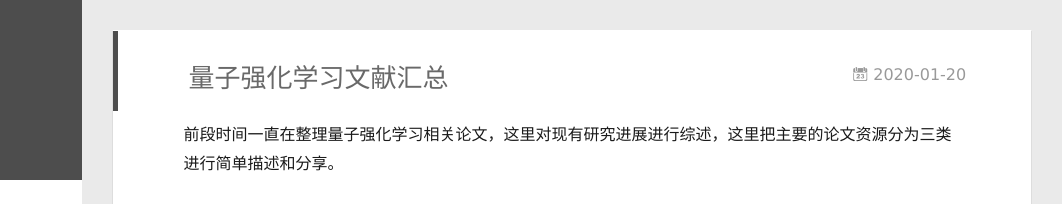
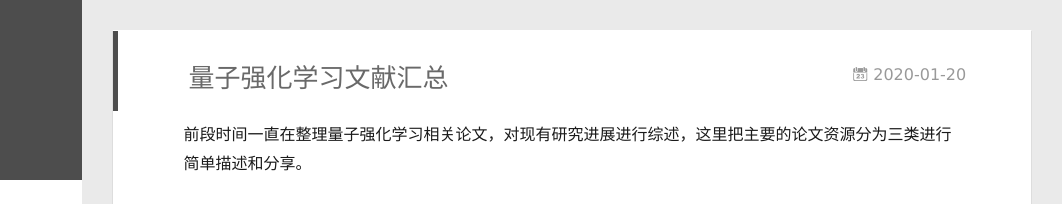
Before and after one commit to wzhappapp/wzhappapp.github.io, a plain HTML site: page 2020/01/20/量子强化学习文献汇总/index.html in a window 1280 px wide. Shown: the top 204 px of the page, 218-1280 px from the left. Drawn offline with nearby package versions, Linux system fonts and the light colour scheme; some packages are replaced by stand-ins of ours; a script that the page names is missing.

Commit message:
Site updated: 2020-01-20 23:14:12

```diff
--- a/2020/01/20/量子强化学习文献汇总/index.html
+++ b/2020/01/20/量子强化学习文献汇总/index.html
@@ -8,14 +8,14 @@
   <link rel="dns-prefetch" href="http://zh7.wang">
   <title>量子强化学习文献汇总 | MaoChun&#39;s blogs</title>
   <meta name="viewport" content="width=device-width, initial-scale=1, maximum-scale=1">
-  <meta name="description" content="前段时间一直在整理量子强化学习相关论文，这里对现有研究进展进行综述，这里把主要的论文资源分为三类进行简单描述和分享。">
+  <meta name="description" content="前段时间一直在整理量子强化学习相关论文，对现有研究进展进行综述，这里把主要的论文资源分为三类进行简单描述和分享。">
 <meta property="og:type" content="article">
 <meta property="og:title" content="量子强化学习文献汇总">
 <meta property="og:url" content="http://zh7.wang/2020/01/20/%E9%87%8F%E5%AD%90%E5%BC%BA%E5%8C%96%E5%AD%A6%E4%B9%A0%E6%96%87%E7%8C%AE%E6%B1%87%E6%80%BB/index.html">
 <meta property="og:site_name" content="MaoChun&#39;s blogs">
-<meta property="og:description" content="前段时间一直在整理量子强化学习相关论文，这里对现有研究进展进行综述，这里把主要的论文资源分为三类进行简单描述和分享。">
+<meta property="og:description" content="前段时间一直在整理量子强化学习相关论文，对现有研究进展进行综述，这里把主要的论文资源分为三类进行简单描述和分享。">
 <meta property="article:published_time" content="2020-01-20T08:51:47.000Z">
-<meta property="article:modified_time" content="2020-01-20T13:17:29.785Z">
+<meta property="article:modified_time" content="2020-01-20T15:13:20.050Z">
 <meta property="article:author" content="毛春">
 <meta property="article:tag" content="强化学习">
 <meta property="article:tag" content="量子计算">
@@ -186,7 +186,7 @@
 
     <div class="article-entry" itemprop="articleBody">
 
-        <p>前段时间一直在整理量子强化学习相关论文，这里对现有研究进展进行综述，这里把主要的论文资源分为三类进行简单描述和分享。</p>
+        <p>前段时间一直在整理量子强化学习相关论文，对现有研究进展进行综述，这里把主要的论文资源分为三类进行简单描述和分享。</p>
 <a id="more"></a>
 
 <ul>
```
Also changed, not shown: index.html (+1 -1 lines), sitemap.xml (+7 -7 lines).
